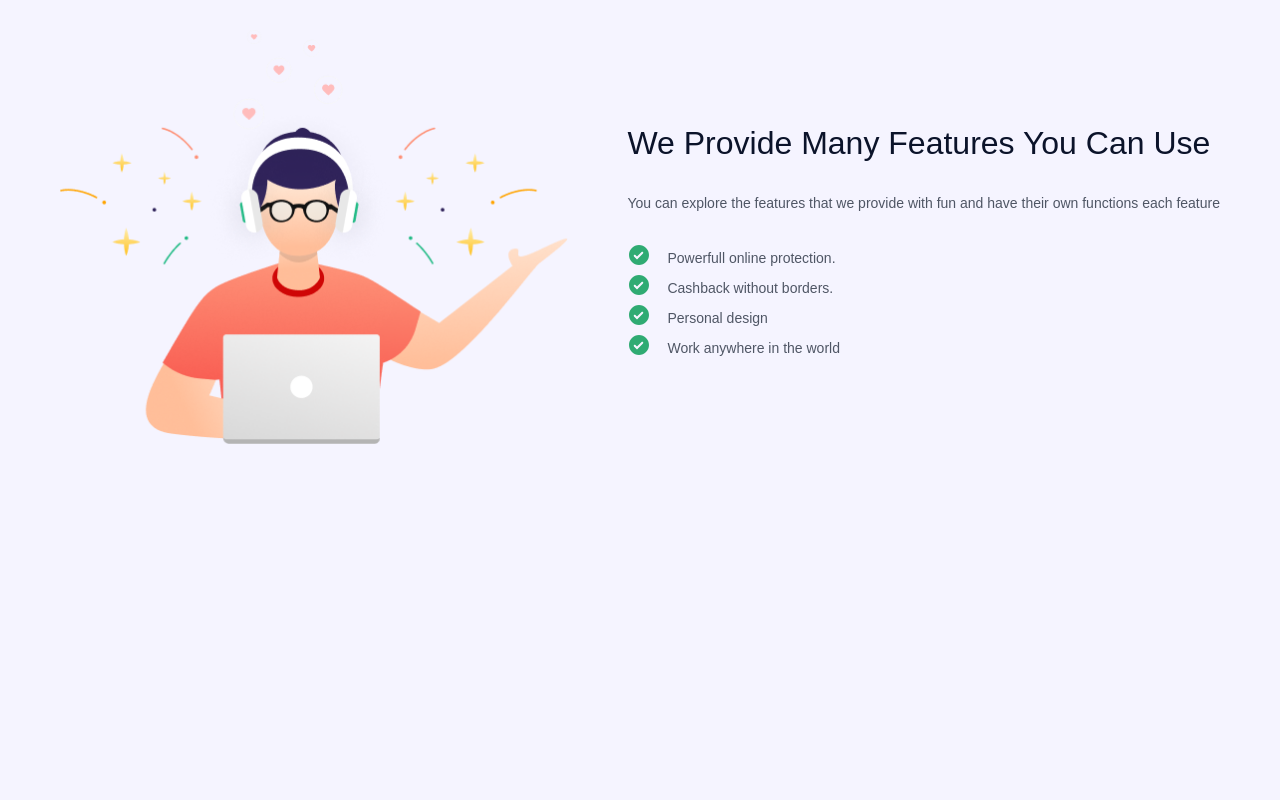
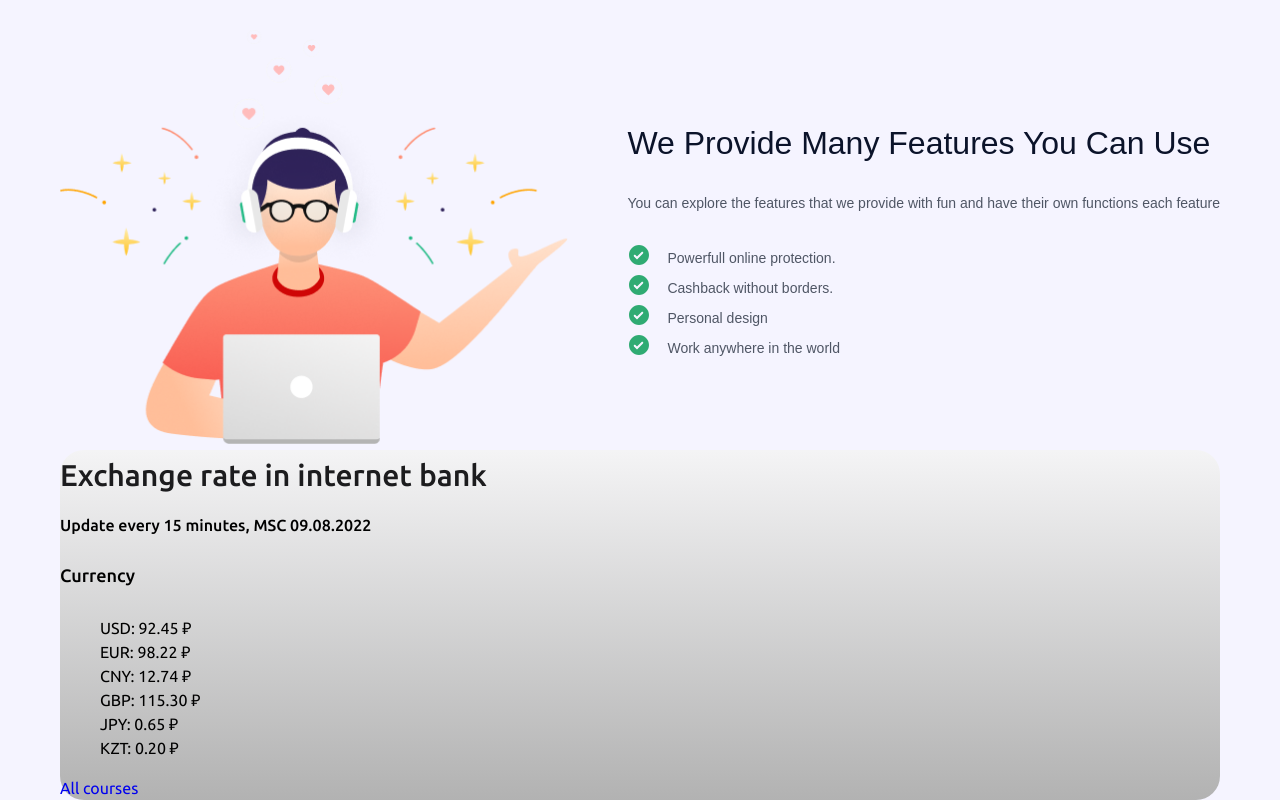
Before and after one commit to Schneegestober1/neo-bank, a React (Vite) app: page / in a window 1280 px wide. Shown: the part 588-1388 px from the top of the page. Before the commit the page ends 1038 px from the top, so only its background shows below. Built offline with nearby package versions, Linux system fonts and the light colour scheme.

Commit message:
htmk for CurrencyRate was crated

```diff
--- a/src/App.tsx
+++ b/src/App.tsx
@@ -1,5 +1,6 @@
 import './App.scss'
 import CardPromoTitle from './components/CardPromoTitle/CardPromoTitle'
+import CurrencyRate from './components/CurrencyRate/CurrencyRate'
 import FeatureOverview from './components/FeatureOverview/FeatureOverview'
 import Header from './components/Header/Header'
 
@@ -9,6 +10,7 @@ function App() {
       <Header />
       <CardPromoTitle />
       <FeatureOverview />
+      <CurrencyRate />
     </>
   )
 }
--- /dev/null
+++ b/src/components/CurrencyRate/CurrencyRate.tsx
@@ -0,0 +1,58 @@
+import styles from './currency-rate.module.scss'
+
+const CurrencyRate = () => {
+  return (
+    <section className={styles.exchangeRate}>
+      <div className={styles.wrapper}>
+        <div className={styles.header}>
+          <p className={styles.title}>Exchange rate in internet bank</p>
+          <p className={styles.updateInfo}>
+            <time id="time-ago" dateTime="29.08.2022">
+              Update every 15 minutes, MSC 09.08.2022
+            </time>
+          </p>
+        </div>
+
+        <article className={styles.table}>
+          <h3 className={styles.tableTitle}>Currency</h3>
+          <div className={styles.currencyBox}>
+            <ul id="currency-list" className={styles.list}>
+              <li className={styles.item}>
+                <span className={styles.currency}>USD: </span>
+                <span className={styles.value}>92.45 ₽</span>
+              </li>
+              <li className={styles.item}>
+                <span className={styles.currency}>EUR: </span>
+                <span className={styles.value}>98.22 ₽</span>
+              </li>
+              <li className={styles.item}>
+                <span className={styles.currency}>CNY: </span>
+                <span className={styles.value}>12.74 ₽</span>
+              </li>
+              <li className={styles.item}>
+                <span className={styles.currency}>GBP: </span>
+                <span className={styles.value}>115.30 ₽</span>
+              </li>
+              <li className={styles.item}>
+                <span className={styles.currency}>JPY: </span>
+                <span className={styles.value}>0.65 ₽</span>
+              </li>
+              <li className={styles.item}>
+                <span className={styles.currency}>KZT: </span>
+                <span className={styles.value}>0.20 ₽</span>
+              </li>
+            </ul>
+          </div>
+        </article>
+
+        <div className={styles.footer}>
+          <a href="#" className={styles.link}>
+            All courses
+          </a>
+        </div>
+      </div>
+    </section>
+  )
+}
+
+export default CurrencyRate
--- /dev/null
+++ b/src/components/CurrencyRate/currency-rate.module.scss
@@ -0,0 +1,34 @@
+@use '../../styles/color-palette.scss' as *;
+@use '../../styles/mixins.scss' as *;
+
+.exchangeRate {
+  padding-left: calc(50% - 580px);
+  padding-right: calc(50% - 580px);
+}
+
+.wrapper {
+  width: 100%;
+  border-radius: 24px;
+  background: linear-gradient(to bottom, $gray-2, $gray-3);
+}
+
+.title {
+  font-weight: 500;
+  font-size: 1.875rem;
+  line-height: 50px;
+  color: $black-2;
+}
+
+.updateInfo {
+  font-weight: 500;
+  font-size: 1rem;
+  line-height: 50px;
+  color: $black-0;
+}
+
+.tableTitle {
+  font-weight: 500;
+  font-size: 1.125rem;
+  line-height: 50px;
+  color: $black-0;
+}
--- a/src/styles/color-palette.scss
+++ b/src/styles/color-palette.scss
@@ -1,5 +1,6 @@
 $logo-color: #b4387a;
 
+$black-0: #000;
 $black-1: #1d1929;
 $black-2: #1c1c1e;
 $black-3: #0b132a;
@@ -9,3 +10,5 @@ $blue-1: #003cff;
 $white-1: #ffffff;
 
 $gray-1: #4f5665;
+$gray-2: #f4f4f4e5;
+$gray-3: #b2b2b2;
```
